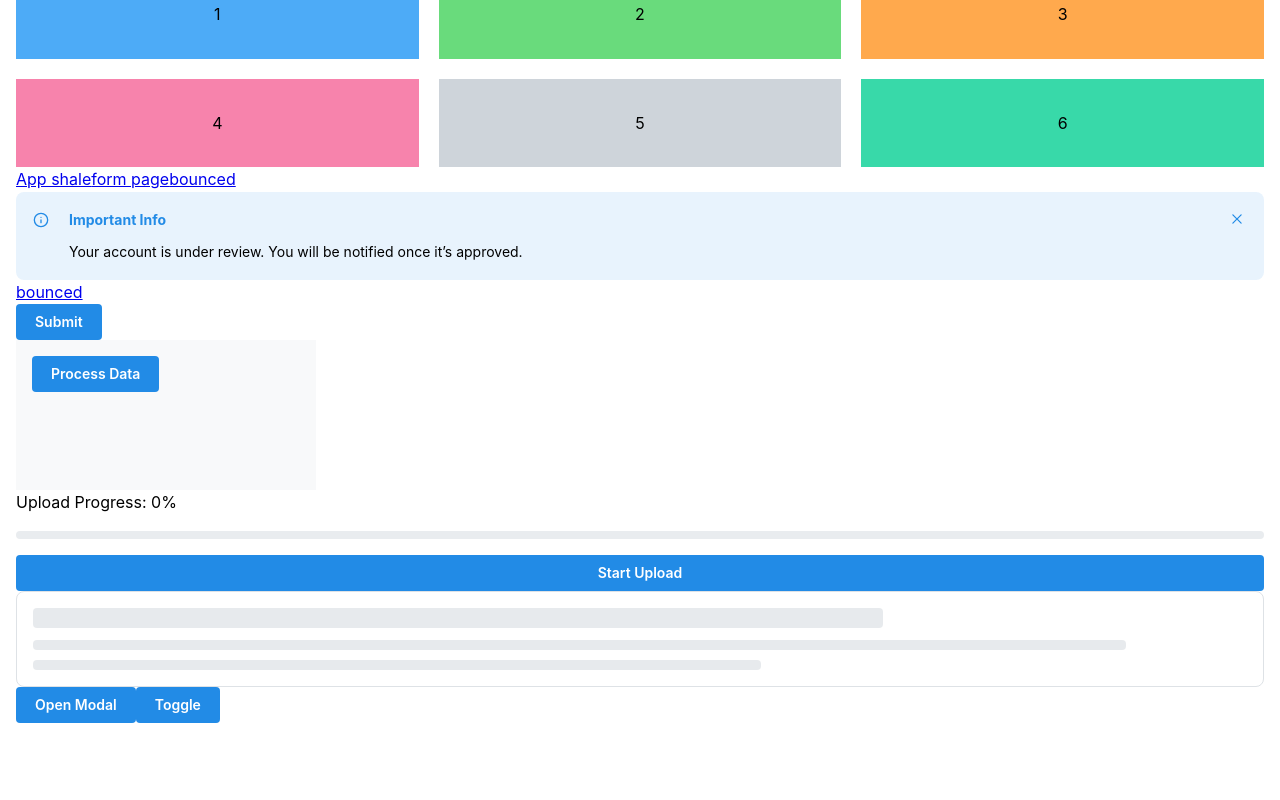
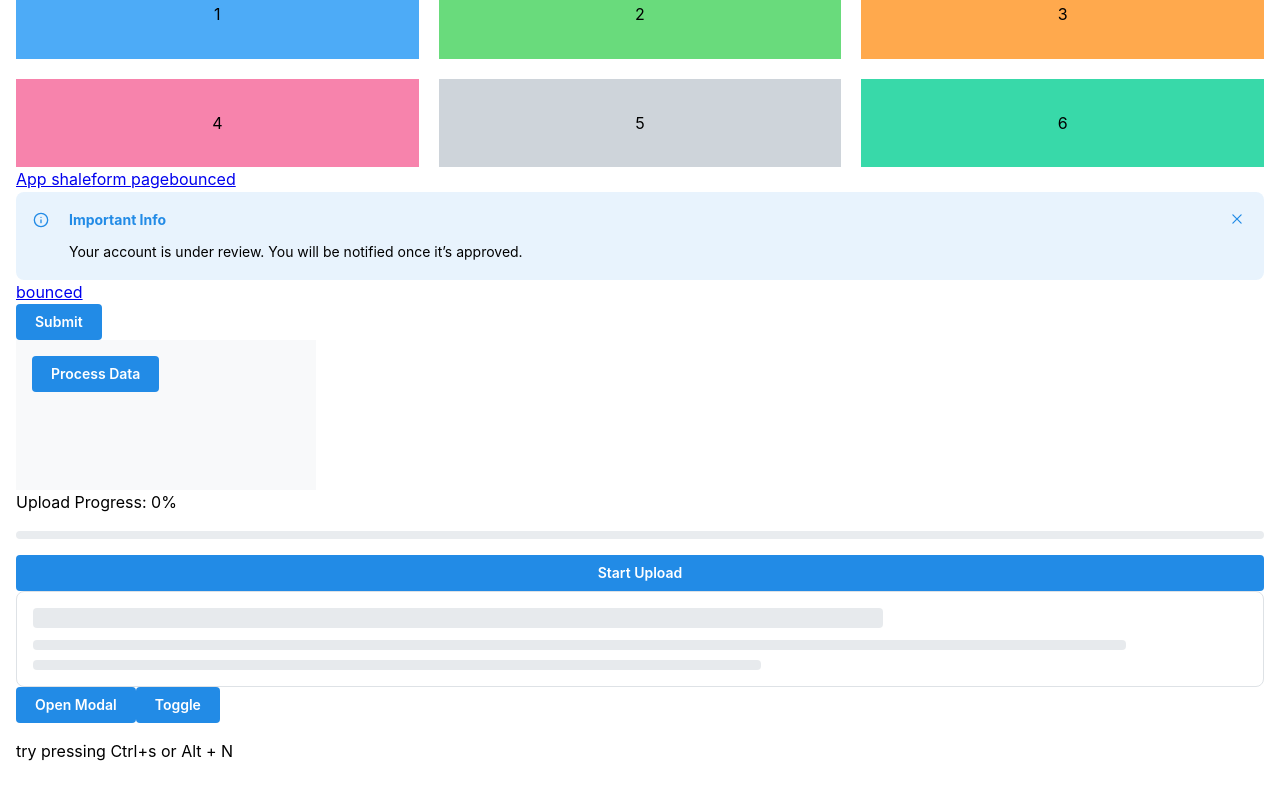
Before and after one commit to bonsii2/mantine-project, a Next.js app: page / in a window 1280 px wide. Shown: the part 507-1307 px from the top of the page. Before the commit the page ends 1262 px from the top, so only its background shows below. Built offline with nearby package versions, Linux system fonts and the light colour scheme.

Commit message:
i add useHokKeys ;esson

```diff
--- /dev/null
+++ b/src/app/CustomHooks/useHotKeys/page.tsx
@@ -0,0 +1,11 @@
+import { useHotkeys } from "@mantine/hooks";
+import { notifications } from "@mantine/notifications";
+
+export default function HotKeyPractical(){
+    useHotkeys(
+        [
+            ['ctrl+s', () => notifications.show({message: 'you pressed ctrl+s!'})],
+            ['ctrl+d', () =>notifications.show({ message: 'you click ctrl+d!'})],
+        ]);
+        return (<p>try pressing Ctrl+s or Alt + N</p>)
+}
--- a/src/app/page.tsx
+++ b/src/app/page.tsx
@@ -12,6 +12,7 @@ import LoadingOverlay from '@/app/feedBackComponent/LoadingOverlay/page'
 import Progress from '@/app/feedBackComponent/Progress/page'
 import Skeleton from '@/app/feedBackComponent/skeleton/page'
 import UseDisclosure from '@/app/CustomHooks/useDisclosure/page'
+import UseHotKeys from '@/app/CustomHooks/useHotKeys/page'
 
 export default function HomePage() {
   const handleClick = () => {
@@ -24,7 +25,7 @@ export default function HomePage() {
   })
   }
   return (
-    <Container size={'100%'} py="xl">
+    <Container size={"100%"} py="xl">
       <Title order={2}>Hello Mantine + Next.js (App Router) 👋</Title>
       <Button mt="md" color="blue" onClick={() => alert("Button clicked")}>
         Click me
@@ -84,10 +85,11 @@ export default function HomePage() {
       <Alert />
       <Link href={"/NavigationComponent/navBar"}>bounced</Link>
       <Loader />
-      <LoadingOverlay/>
+      <LoadingOverlay />
       <Progress />
       <Skeleton />
       <UseDisclosure />
+      <UseHotKeys />
     </Container>
   );
 }
```
